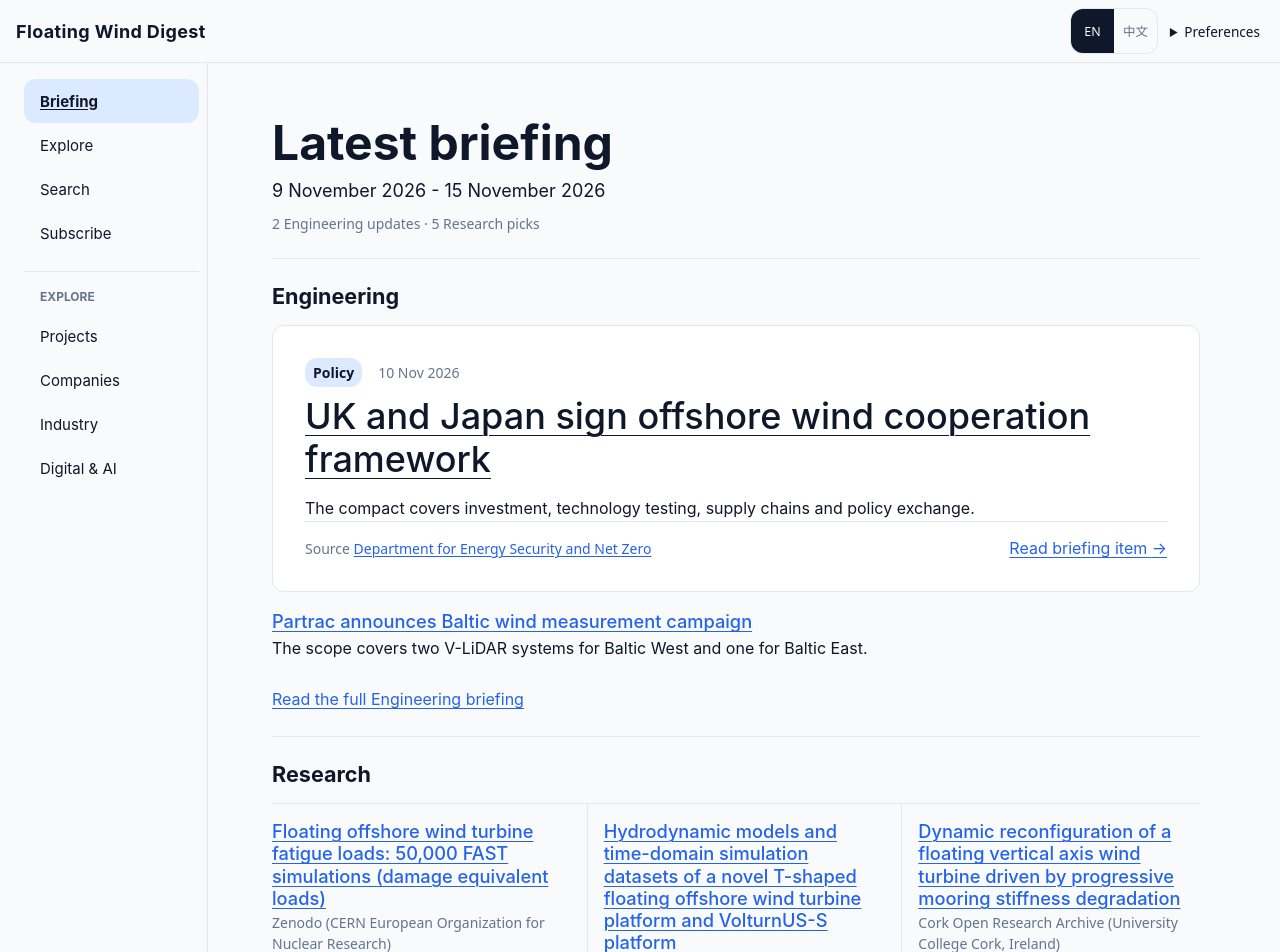
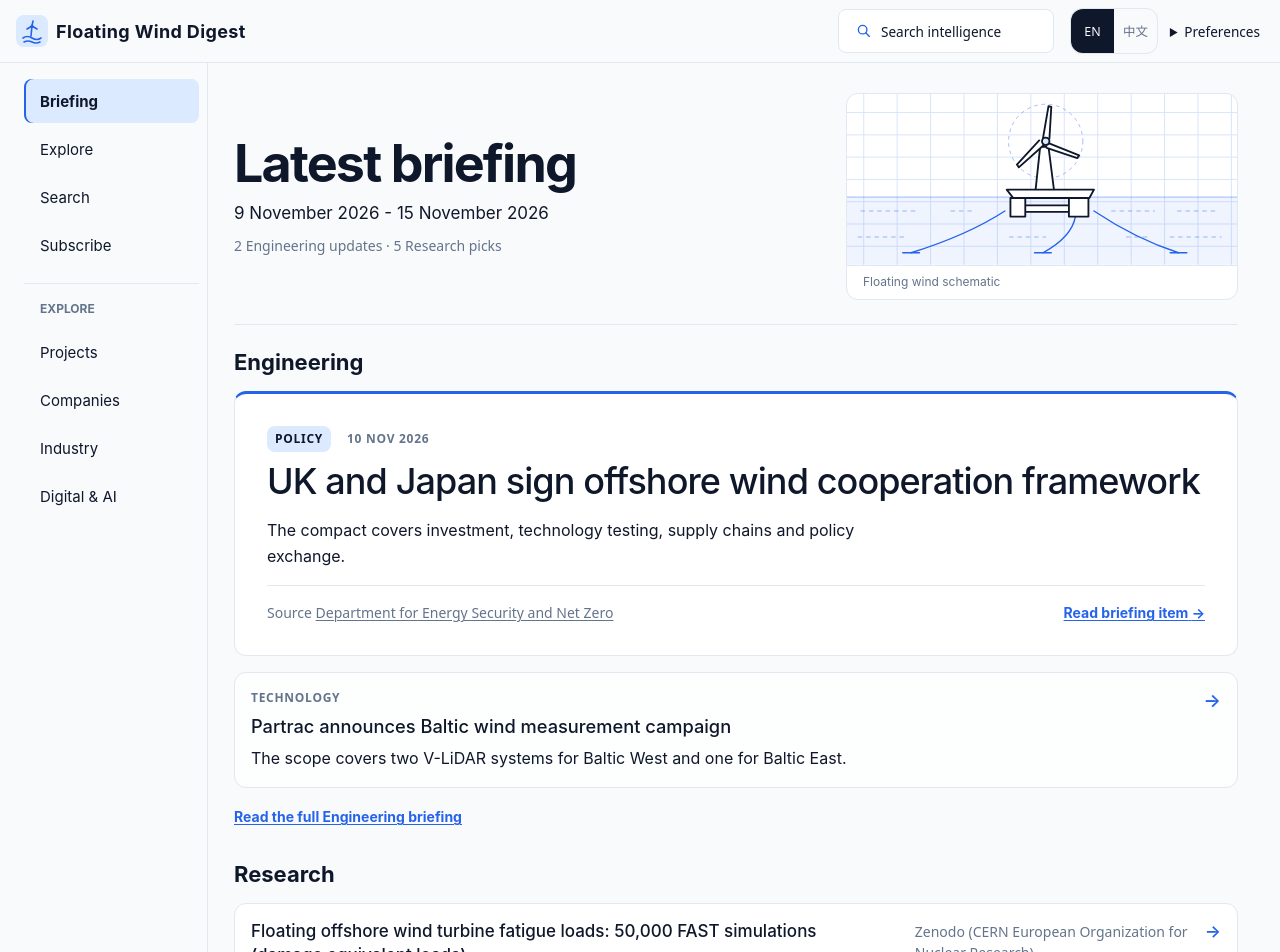
Before and after one commit to yangzhouore/fowt-digest, a Next.js app in the folder web/: page / in a window 1280 px wide. Shown: the top 952 px of the page. Built offline with nearby package versions, Linux system fonts and the light colour scheme.

Commit message:
feat(web): reset the weekly briefing visual hierarchy

```diff
--- a/web/app/app-shell.css
+++ b/web/app/app-shell.css
@@ -55,12 +55,33 @@
 .site-name {
   display: inline-flex;
   align-items: center;
+  gap: var(--shell-space);
   min-block-size: 44px;
   min-inline-size: 0;
   color: var(--ink);
   font-size: 1.125rem;
   font-weight: 700;
   text-decoration: none;
+}
+
+.site-mark {
+  flex: none;
+  inline-size: 32px;
+  block-size: 32px;
+  border-radius: 8px;
+  background: var(--selected);
+  color: var(--accent);
+}
+
+.site-search-entry {
+  display: none;
+}
+
+.site-search-entry svg {
+  flex: none;
+  inline-size: 18px;
+  block-size: 18px;
+  color: var(--accent);
 }
 
 .site-header .preference-switches {
@@ -105,7 +126,7 @@
 
 .shell-navigation nav {
   display: grid;
-  gap: 0;
+  gap: 4px;
   font-family: inherit;
 }
 
@@ -129,7 +150,7 @@
   align-items: center;
   min-block-size: 44px;
   padding: var(--shell-space) calc(2 * var(--shell-space));
-  border-radius: var(--shell-radius);
+  border-radius: 8px;
   color: var(--ink);
   font-size: 0.9375rem;
   text-decoration: none;
@@ -144,12 +165,17 @@
 }
 
 .shell-navigation a[aria-current="page"] {
-  text-decoration: underline;
+  box-shadow: inset 2px 0 var(--accent);
 }
 
 @media (hover: hover) {
   .shell-navigation a:hover {
+    background-color: var(--surface);
     text-decoration: underline;
+  }
+
+  .shell-navigation a[data-active="true"]:hover {
+    background-color: var(--selected);
   }
 }
 
@@ -195,6 +221,27 @@
 }
 
 @media (min-width: 960px) {
+  .site-search-entry {
+    display: inline-flex;
+    align-items: center;
+    gap: var(--shell-space);
+    min-inline-size: 216px;
+    min-block-size: 44px;
+    padding-inline: 16px;
+    margin-inline-end: var(--shell-space);
+    border: 1px solid var(--border);
+    border-radius: 8px;
+    background: var(--surface);
+    color: var(--ink);
+    text-decoration: none;
+  }
+
+  .site-search-entry:hover,
+  .site-search-entry:focus-visible {
+    border-color: var(--accent);
+    text-decoration: underline;
+  }
+
   .shell-columns {
     grid-template-columns: 192px minmax(0, 1fr);
   }
--- /dev/null
+++ b/web/app/briefing-visual.tsx
@@ -0,0 +1,31 @@
+import { LocalizedCopy } from "./i18n/localized-copy";
+
+export function BriefingVisual() {
+  return (
+    <figure className="briefing-visual" aria-labelledby="briefing-visual-caption">
+      <svg viewBox="0 0 420 184" aria-hidden="true" focusable="false" fill="none">
+        <g stroke="var(--accent)" opacity=".18">
+          <path d="M0 20h420M0 44h420M0 68h420M0 92h420M0 116h420M0 140h420M0 164h420" />
+          <path d="M18 0v184M54 0v184M90 0v184M126 0v184M162 0v184M198 0v184M234 0v184M270 0v184M306 0v184M342 0v184M378 0v184M414 0v184" />
+        </g>
+        <path d="M0 111h420v73H0z" fill="var(--accent)" opacity=".07" />
+        <g stroke="var(--accent)" strokeLinecap="round" opacity=".45">
+          <path d="M0 111h420" />
+          <path d="M15 126h59m38 0h26m147 0h46m25 0h42M12 154h54m109 0h39m87 0h26m21 0h55" strokeDasharray="4 5" />
+          <circle cx="214" cy="51" r="40" strokeDasharray="3 5" />
+        </g>
+        <g stroke="var(--accent)" strokeWidth="1.5" strokeLinecap="round">
+          <path d="M170 126Q130 152 69 171m177-39q-4 22-35 39m55-45q45 30 91 45" />
+          <path d="M60 171h18m124 0h18m128 0h18" />
+        </g>
+        <g stroke="var(--ink)" strokeWidth="2" strokeLinecap="round" strokeLinejoin="round" fill="var(--surface)">
+          <path d="M208 57h9l6 47h-20z" />
+          <path d="M172 103h94l-5 9h-82zM176 112h16v20h-16zM239 112h21v20h-21zM192 120h47v7h-47z" />
+          <path d="M211 48l6-35 3 1-2 34m-1 5 33 13-2 3-33-11m-3-3-27 24-2-3 24-26" />
+          <circle cx="214" cy="51" r="4" fill="var(--selected)" />
+        </g>
+      </svg>
+      <figcaption id="briefing-visual-caption"><LocalizedCopy en="Floating wind schematic" zh="浮式风电示意图" /></figcaption>
+    </figure>
+  );
+}
--- a/web/app/homepage-briefing.css
+++ b/web/app/homepage-briefing.css
@@ -1,44 +1,100 @@
+main.briefing-home {
+  inline-size: min(100%, 1088px);
+  max-inline-size: 1088px;
+}
+
 .homepage-briefing {
-  max-inline-size: 928px;
-  margin-inline: auto;
   overflow-wrap: anywhere;
 }
 
 .homepage-briefing .briefing-masthead {
-  padding-block: 32px 24px;
+  display: grid;
+  align-items: center;
+  gap: 16px;
+  padding-block: 8px 24px;
 }
 
 .homepage-briefing .briefing-masthead h1 {
+  margin-block-end: 8px;
   color: var(--ink);
-  font-size: clamp(1.875rem, 4vw, 3rem);
-  font-weight: 650;
+  font-size: clamp(2rem, 5vw, 3.25rem);
+  font-weight: 700;
+  letter-spacing: -.035em;
 }
 
 .homepage-briefing .briefing-date {
   margin-block-end: 8px;
-  font-size: 1.125rem;
+  font-size: 1.0625rem;
+}
+
+.briefing-masthead-copy > :last-child {
+  margin-block-end: 0;
+}
+
+.briefing-visual {
+  margin: 0;
+  overflow: hidden;
+  border: 1px solid var(--border);
+  border-radius: var(--shell-radius);
+  background: var(--surface);
+}
+
+.briefing-visual svg {
+  display: block;
+  inline-size: 100%;
+  block-size: auto;
+}
+
+.briefing-visual figcaption {
+  padding: 8px 16px;
+  border-block-start: 1px solid var(--border);
+  color: var(--muted);
+  font-size: .75rem;
+  line-height: 1.4;
 }
 
 .homepage-briefing .briefing-track {
-  padding-block: 24px;
+  padding-block: 24px 0;
+  border-block-end: 0;
+}
+
+.homepage-briefing .briefing-track + .briefing-track {
+  padding-block-start: 32px;
 }
 
 .homepage-briefing .briefing-track h2 {
   margin-block-end: 16px;
+  font-size: 1.375rem;
+  font-weight: 700;
 }
 
-.homepage-briefing .briefing-engineering-list > li:first-child {
-  padding-block: 0;
+.homepage-briefing .briefing-story-list > li {
+  min-inline-size: 0;
+  padding: 0;
 }
 
-.homepage-briefing .briefing-engineering-list > li:nth-child(2) {
+.homepage-briefing .briefing-engineering-list {
+  display: grid;
+  gap: 16px;
+}
+
+.homepage-briefing .briefing-engineering-list > li {
+  display: flex;
   border-block-start: 0;
 }
 
-.briefing-lead {
+.briefing-lead,
+.briefing-compact-story,
+.briefing-research-list {
+  inline-size: 100%;
+  min-inline-size: 0;
   border: 1px solid var(--border);
   border-radius: var(--shell-radius);
   background: var(--surface);
+}
+
+.briefing-lead {
+  border-block-start: 3px solid var(--accent);
 }
 
 .briefing-lead-body {
@@ -46,19 +102,27 @@
 }
 
 .homepage-briefing .briefing-lead h3 {
-  max-inline-size: 35ch;
   margin-block: 8px 16px;
   font-size: clamp(1.5rem, 3vw, 2.25rem);
   line-height: 1.18;
+  letter-spacing: -.025em;
 }
 
-.briefing-lead h3 a {
+.briefing-headline {
   color: var(--ink);
+  text-decoration: none;
+}
+
+.briefing-headline:focus-visible,
+.briefing-headline:hover {
+  color: var(--accent);
+  text-decoration: underline;
 }
 
 .briefing-lead-summary,
-.briefing-compact-story p {
-  max-inline-size: 70ch;
+.briefing-compact-summary {
+  max-inline-size: 66ch;
+  line-height: 1.6;
 }
 
 .briefing-lead-meta,
@@ -71,23 +135,42 @@
 
 .briefing-lead-meta span {
   padding: 4px 8px;
-  border-radius: var(--shell-radius);
+  border-radius: 8px;
   background: var(--selected);
   color: var(--ink);
   font-weight: 650;
 }
 
+.briefing-lead-meta,
+.briefing-story-category {
+  font-size: .75rem;
+  font-weight: 650;
+  letter-spacing: .06em;
+  text-transform: uppercase;
+}
+
 .briefing-lead-actions {
   justify-content: space-between;
+  margin-block-start: 16px;
   padding-block-start: 16px;
   border-block-start: 1px solid var(--border);
 }
 
 .briefing-lead-actions p,
 .briefing-lead-figure,
-.briefing-compact-story p,
-.homepage-briefing .briefing-research-list p {
+.briefing-compact-summary,
+.briefing-research-list p {
   margin: 0;
+}
+
+.briefing-lead-actions p a {
+  color: inherit;
+}
+
+.briefing-read-action,
+.briefing-track-action a {
+  font-size: .875rem;
+  font-weight: 650;
 }
 
 .briefing-lead-media {
@@ -110,29 +193,88 @@
 }
 
 .briefing-compact-story {
-  padding-block: 8px;
+  position: relative;
+  padding: 16px 48px 16px 16px;
+  background: color-mix(in srgb, var(--surface) 76%, var(--canvas));
+}
+
+.briefing-story-category {
+  margin-block-end: 8px;
+}
+
+.homepage-briefing .briefing-compact-story h3 {
+  margin-block-end: 8px;
+}
+
+.briefing-arrow-link::after {
+  content: "→" / "";
+  position: absolute;
+  inset-block-start: 16px;
+  inset-inline-end: 16px;
+  color: var(--accent);
+  font-weight: 600;
 }
 
 .homepage-briefing .briefing-research-list > li {
-  min-inline-size: 0;
-  padding-block: 16px;
+  position: relative;
+  display: grid;
+  gap: 8px 24px;
+  align-items: baseline;
+  padding: 16px 48px 16px 16px;
 }
 
-.homepage-briefing .briefing-research-list {
-  margin-block-end: 8px;
-  border-block: 1px solid var(--border);
+.homepage-briefing .briefing-research-list h3 {
+  margin: 0;
+  font-size: 1.0625rem;
+  line-height: 1.4;
 }
 
-@media (min-width: 1200px) {
-  .homepage-briefing .briefing-research-list {
-    display: grid;
-    grid-template-columns: repeat(auto-fit, minmax(230px, 1fr));
-    gap: 0 16px;
+.homepage-briefing .briefing-track > .briefing-track-action {
+  margin-block: 16px 0;
+}
+
+.homepage-briefing .briefing-continuation {
+  align-items: center;
+  gap: 8px 24px;
+  margin-block-start: 24px;
+  padding-block: 16px 0;
+  border-block-start: 1px solid var(--border);
+}
+
+.briefing-subscribe {
+  display: inline-flex;
+  align-items: center;
+  min-block-size: 44px;
+  padding-inline: 16px;
+  border-radius: 8px;
+  background: var(--selected);
+  color: var(--ink);
+  font-weight: 650;
+}
+
+@media (min-width: 640px) {
+  .homepage-briefing .briefing-masthead:has(.briefing-visual) {
+    grid-template-columns: minmax(0, 3fr) minmax(0, 2fr);
+    gap: 24px;
+  }
+}
+
+@media (min-width: 1120px) {
+  .homepage-briefing .briefing-engineering-list {
+    grid-template-columns: repeat(2, minmax(0, 1fr));
   }
 
-  .homepage-briefing .briefing-research-list > li + li {
-    padding-inline-start: 16px;
-    border-block-start: 0;
-    border-inline-start: 1px solid var(--border);
+  .homepage-briefing .briefing-engineering-list > :is(:first-child, :nth-child(2):last-child) {
+    grid-column: 1 / -1;
+  }
+
+  .homepage-briefing .briefing-research-list > li {
+    grid-template-columns: minmax(0, 7fr) minmax(0, 3fr);
   }
 }
+
+@media (max-width: 390px) {
+  .briefing-visual svg {
+    max-block-size: 116px;
+  }
+}
--- a/web/app/homepage-weekly-briefing.tsx
+++ b/web/app/homepage-weekly-briefing.tsx
@@ -1,7 +1,8 @@
 import Link from "next/link";
+import { BriefingVisual } from "./briefing-visual";
 import type { getLatestBriefingPreview } from "./briefing-weeks";
 import { EditorialImageFigure } from "./editorial-image-figure";
-import { getEditorialImage } from "./editorial-images";
+import { getEditorialImage, type EditorialImage } from "./editorial-images";
 import { formatPublicationDate } from "./format-publication-date";
 import { LocalizedCopy } from "./i18n/localized-copy";
 
@@ -18,11 +19,9 @@ const categories: Record<EngineeringPreview["category"], { en: string; zh: strin
   event: { en: "Event", zh: "活动" },
 };
 
-function EngineeringLead({ item, editionSlug }: { item: EngineeringPreview; editionSlug: string }) {
-  const image = getEditorialImage(editionSlug, item.id);
-
+function EngineeringLead({ item, image }: { item: EngineeringPreview; image?: EditorialImage }) {
   return (
-    <article className="briefing-lead">
+    <article className="briefing-lead" aria-labelledby="briefing-lead-title">
       {image && <EditorialImageFigure image={image} />}
       <div className="briefing-lead-body">
         <p className="briefing-meta briefing-lead-meta">
@@ -31,7 +30,7 @@ function EngineeringLead({ item, editionSlug }: { item: EngineeringPreview; edit
             <time dateTime={item.source.publishedDate} translate="no">{formatPublicationDate(item.source.publishedDate)}</time>
           )}
         </p>
-        <h3 id="briefing-lead-title"><Link href={item.href} translate="no">{item.title}</Link></h3>
+        <h3 id="briefing-lead-title"><Link className="briefing-headline" href={item.href} translate="no">{item.title}</Link></h3>
         <p className="briefing-lead-summary" translate="no">{item.summary}</p>
         <div className="briefing-lead-actions">
           {item.source && (
@@ -40,7 +39,7 @@ function EngineeringLead({ item, editionSlug }: { item: EngineeringPreview; edit
               <a href={item.source.href} translate="no">{item.source.publisher}</a>
             </p>
           )}
-          <Link href={item.href} aria-labelledby="briefing-lead-read briefing-lead-title">
+          <Link className="briefing-read-action" href={item.href} aria-labelledby="briefing-lead-read briefing-lead-title">
             <span id="briefing-lead-read"><LocalizedCopy en="Read briefing item" zh="阅读简报条目" /></span>
             {" "}<span aria-hidden="true">→</span>
           </Link>
@@ -53,10 +52,13 @@ function EngineeringLead({ item, editionSlug }: { item: EngineeringPreview; edit
 export function HomepageWeeklyBriefing({ preview }: { preview: Preview }) {
   const engineeringCount = preview?.engineering?.selectedCount ?? 0;
   const researchCount = preview?.research?.selectedCount ?? 0;
+  const lead = preview?.engineering?.previewItems[0];
+  const leadImage = preview && lead ? getEditorialImage(preview.slug, lead.id) : undefined;
 
   return (
     <div className="homepage-briefing">
       <section className="briefing-masthead" aria-labelledby="intro-heading">
+        <div className="briefing-masthead-copy">
           <h1 id="intro-heading"><LocalizedCopy en="Latest briefing" zh="最新简报" /></h1>
           {preview ? (
             <>
@@ -69,6 +71,8 @@ export function HomepageWeeklyBriefing({ preview }: { preview: Preview }) {
               </p>
             </>
           ) : <p><LocalizedCopy en="No editions are available yet." zh="暂无已发布的简报。" /></p>}
+        </div>
+        {!leadImage && <BriefingVisual />}
       </section>
 
       {preview && (
@@ -80,16 +84,17 @@ export function HomepageWeeklyBriefing({ preview }: { preview: Preview }) {
                 <ol className="briefing-story-list briefing-engineering-list">
                   {preview.engineering.previewItems.map((item, index) => (
                     <li key={item.id}>
-                      {index === 0 ? <EngineeringLead item={item} editionSlug={preview.slug} /> : (
-                        <article className="briefing-compact-story" translate="no">
-                          <h3><Link href={item.href}>{item.title}</Link></h3>
-                          <p>{item.summary}</p>
+                      {index === 0 ? <EngineeringLead item={item} image={leadImage} /> : (
+                        <article className="briefing-compact-story" aria-labelledby={`home-${item.id}`}>
+                          <p className="briefing-meta briefing-story-category"><LocalizedCopy {...categories[item.category]} /></p>
+                          <h3 id={`home-${item.id}`}><Link className="briefing-headline briefing-arrow-link" href={item.href} translate="no">{item.title}</Link></h3>
+                          <p className="briefing-compact-summary" translate="no">{item.summary}</p>
                         </article>
                       )}
                     </li>
                   ))}
                 </ol>
-                <p><Link href={preview.engineering.href}><LocalizedCopy en="Read the full Engineering briefing" zh="阅读完整工程简报" /></Link></p>
+                <p className="briefing-track-action"><Link href={preview.engineering.href}><LocalizedCopy en="Read the full Engineering briefing" zh="阅读完整工程简报" /></Link></p>
               </>
             ) : (
               <p><LocalizedCopy en="No Engineering edition was published for this date." zh="该日期暂无已发布的工程简报。" />{" "}
@@ -102,15 +107,15 @@ export function HomepageWeeklyBriefing({ preview }: { preview: Preview }) {
             <h2 id="papers-heading"><LocalizedCopy en="Research" zh="研究" /></h2>
             {preview.research ? (
               <>
-                <ol className="briefing-story-list briefing-research-list">
+                <ol className="briefing-story-list briefing-research-list" aria-labelledby="papers-heading">
                   {preview.research.previewPapers.map(({ href, title, publicationSource }) => (
                     <li key={href} translate="no">
-                      <h3><Link href={href}>{title}</Link></h3>
+                      <h3><Link className="briefing-headline briefing-arrow-link" href={href}>{title}</Link></h3>
                       {publicationSource && <p className="briefing-meta">{publicationSource}</p>}
                     </li>
                   ))}
                 </ol>
-                <p><Link href={preview.research.href}><LocalizedCopy en="Read the full Research digest" zh="阅读完整研究摘要" /></Link></p>
+                <p className="briefing-track-action"><Link href={preview.research.href}><LocalizedCopy en="Read the full Research digest" zh="阅读完整研究摘要" /></Link></p>
               </>
             ) : (
               <p><LocalizedCopy en="No Research edition was published for this date." zh="该日期暂无已发布的研究摘要。" />{" "}
@@ -123,7 +128,7 @@ export function HomepageWeeklyBriefing({ preview }: { preview: Preview }) {
 
       <p className="briefing-links briefing-continuation">
         <Link href="/briefings"><LocalizedCopy en="Past briefings" zh="往期简报" /></Link>
-        <Link href="/subscribe" prefetch={false}><LocalizedCopy en="Subscribe" zh="订阅" /></Link>
+        <Link className="briefing-subscribe" href="/subscribe" prefetch={false}><LocalizedCopy en="Subscribe" zh="订阅" /></Link>
       </p>
     </div>
   );
--- a/web/app/page.tsx
+++ b/web/app/page.tsx
@@ -14,10 +14,8 @@ export const metadata: Metadata = {
 export default function Home() {
   const preview = getLatestBriefingPreview(getAllEngineeringBriefings(), getAllDigests());
   return (
-    <main>
-
+    <main className="briefing-home">
       <HomepageWeeklyBriefing preview={preview} />
-
     </main>
   );
 }
--- a/web/app/site-header.tsx
+++ b/web/app/site-header.tsx
@@ -16,9 +16,20 @@ export function SiteHeader({ menuOpen, menuButton, onMenuToggle, onNavigate }: S
   return (
     <header className="site-header">
       <Link className="site-name" href="/" onNavigate={onNavigate}>
+        <svg className="site-mark" viewBox="0 0 32 32" aria-hidden="true" focusable="false" fill="none"
+          stroke="currentColor" strokeWidth="1.6" strokeLinecap="round" strokeLinejoin="round">
+          <path d="M15 21l1-10m0 0 1-5m-1 5 5 3m-5-3-5 3M7 23q4-3 9 0t9 0M8 27q4-2 8 0t8 0" />
+          <circle cx="16" cy="11" r="1.4" fill="currentColor" stroke="none" />
+        </svg>
         <span>Floating Wind Digest</span>
       </Link>
       <div className="preference-switches">
+        <Link className="site-search-entry" href="/search" prefetch={false} onNavigate={onNavigate}>
+          <svg viewBox="0 0 20 20" aria-hidden="true" focusable="false" fill="none" stroke="currentColor" strokeWidth="1.5" strokeLinecap="round">
+            <circle cx="8.5" cy="8.5" r="4.75" /><path d="m12 12 4 4" />
+          </svg>
+          {language === "zh" ? "搜索情报" : "Search intelligence"}
+        </Link>
         <fieldset className="language-toggle" aria-label={t("language")}>
           <legend>{t("language")}</legend>
           <button type="button" aria-pressed={language === "en"} onClick={() => setLanguage("en")}>{t("english")}</button>
```
Also changed, not shown: 3 other files (tests, documents, lock files or other folders). Lines whose indentation alone changed are shown as unchanged.
